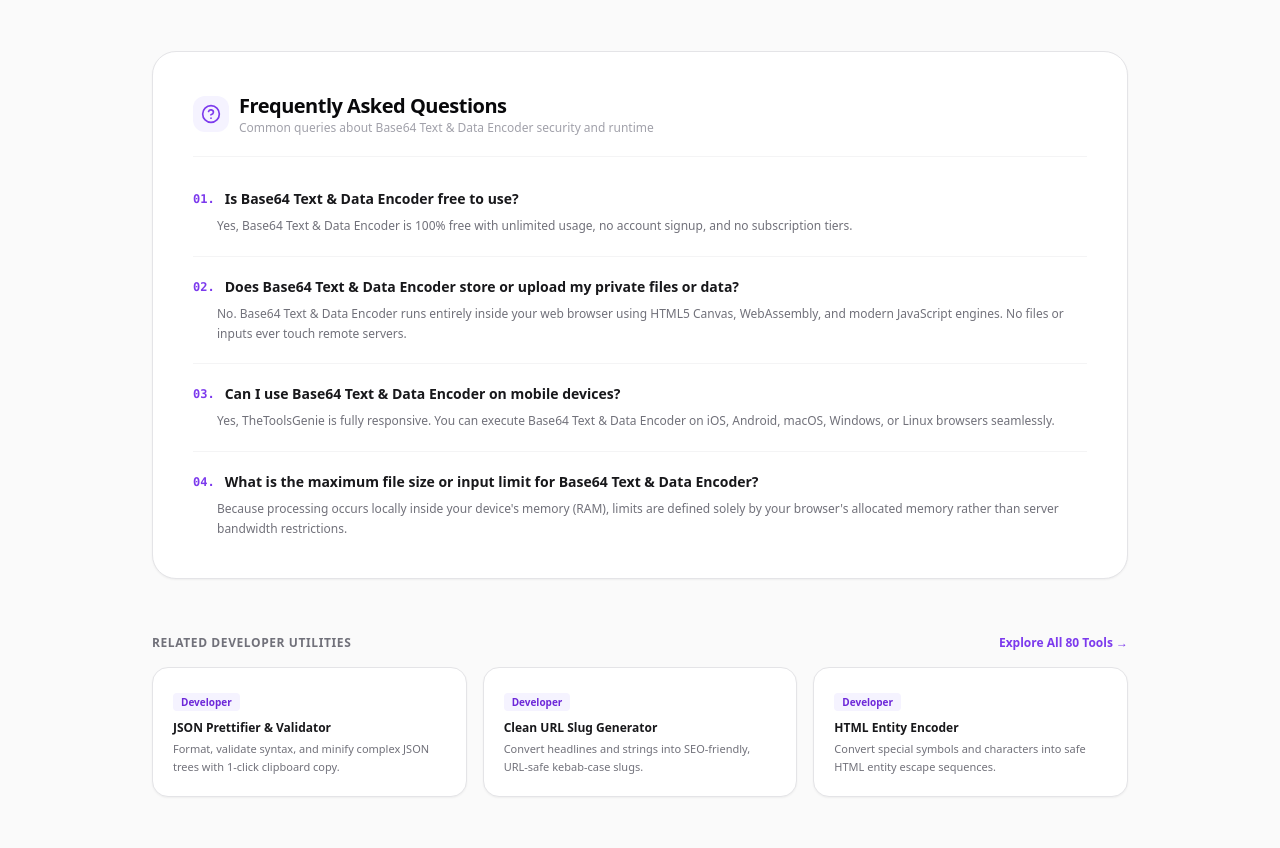
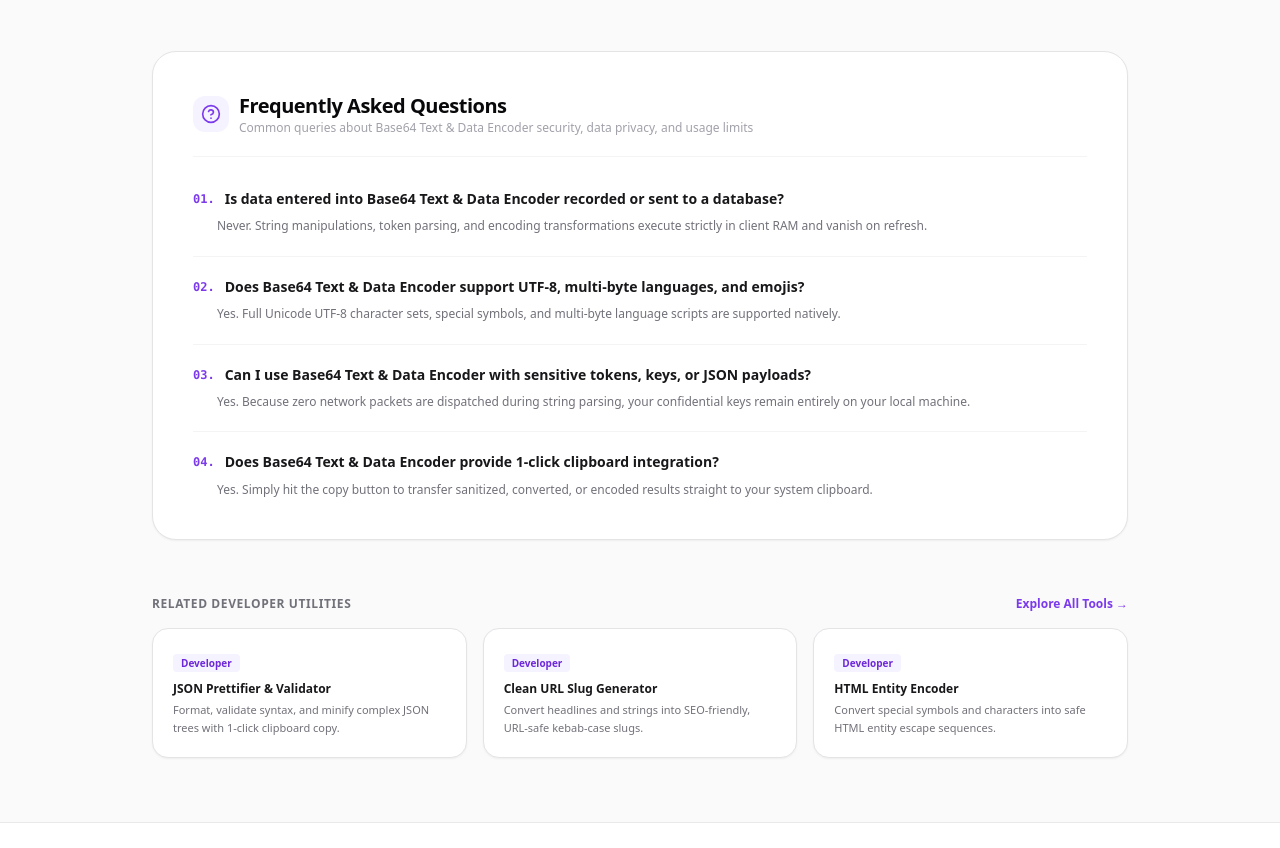
Before and after one commit to RajeshKhandare/thetoolsgenie-, a Next.js app: page /tools/base64-encoder-decoder in a window 1280 px wide. Shown: the part 620-1468 px from the top of the page. Built offline with nearby package versions, Linux system fonts and the light colour scheme.

Commit message:
Update page.tsx

```diff
--- a/app/tools/[slug]/page.tsx
+++ b/app/tools/[slug]/page.tsx
@@ -49,6 +49,132 @@
   };
 }
 
+function getCategoryFaqs(tool: ToolMeta) {
+  switch (tool.category) {
+    case 'PDF':
+      return [
+        {
+          question: `Does ${tool.name} store or view the contents of my PDF?`,
+          answer: `No. ${tool.name} processes byte streams locally in your browser memory via WebAssembly and Canvas APIs. No documents or data are transferred to external servers.`,
+        },
+        {
+          question: `Will page quality, font rendering, or text sharpness degrade?`,
+          answer: `Vector elements, high-resolution text layers, and embedded layout structures remain completely intact without lossy compression.`,
+        },
+        {
+          question: `Can I process password-protected PDF documents?`,
+          answer: `Yes, provided you provide the correct authorization password to decrypt and parse the document in local client RAM.`,
+        },
+        {
+          question: `Is there any page limit or restriction on document length?`,
+          answer: `Because processing runs client-side, the file capacity depends entirely on your machine's browser RAM rather than arbitrary server limits.`,
+        },
+      ];
+
+    case 'Image':
+    case 'Image Crop':
+      return [
+        {
+          question: `Does ${tool.name} preserve alpha transparency and color depth?`,
+          answer: `Yes, transparent alpha channels for PNG and WebP files are fully preserved alongside high dynamic range color coordinates.`,
+        },
+        {
+          question: `Is there an upload limit on image dimensions or megapixels?`,
+          answer: `No server ceiling exists. You can process high-resolution DSLR photos or large canvas graphics up to the browser memory allocation.`,
+        },
+        {
+          question: `Will my exported image contain any watermark or branding?`,
+          answer: `No. All rendered output graphics are 100% clean, unbranded, and suitable for direct commercial and personal publishing.`,
+        },
+        {
+          question: `Are EXIF metadata tags preserved during image processing?`,
+          answer: `Standard processing optimizes file payloads by stripping redundant metadata, but you can retain clean source pixels without visual degradation.`,
+        },
+      ];
+
+    case 'Finance':
+      return [
+        {
+          question: `How accurate are the formulas applied in ${tool.name}?`,
+          answer: `All figures follow standardized banking amortization, CAGR models, and standard compound growth interest algorithms.`,
+        },
+        {
+          question: `Are tax adjustments or inflation factored into these outputs?`,
+          answer: `Calculations represent nominal, pre-tax metrics. Pair these numbers with our Inflation Calculator to evaluate real purchasing power.`,
+        },
+        {
+          question: `Can I export or copy the calculation results for financial reports?`,
+          answer: `Yes, results can be copied directly with one click to transfer into spreadsheets, invoices, or budget planners.`,
+        },
+        {
+          question: `Does this calculator recommend specific investment products?`,
+          answer: `No. This utility functions strictly as a mathematical visualization engine and does not constitute certified financial advice.`,
+        },
+      ];
+
+    case 'Compiler':
+      return [
+        {
+          question: `How does ${tool.name} compile code without a remote server?`,
+          answer: `Execution runs locally using lightweight WebAssembly (WASM) and browser V8 JavaScript runtimes directly inside your browser tab.`,
+        },
+        {
+          question: `Can I make outbound network requests (API calls) from this runner?`,
+          answer: `Cross-origin sandbox policies prevent external socket calls to guarantee user security and local containment.`,
+        },
+        {
+          question: `What prevents my browser tab from hanging during heavy execution?`,
+          answer: `Execution handles thread isolation and automatic timeout limits to stop long or infinite computational loops safely.`,
+        },
+        {
+          question: `Is my source code or database query logged anywhere?`,
+          answer: `No. Code remains strictly in volatile client memory and is wiped clean as soon as the tab is refreshed.`,
+        },
+      ];
+
+    case 'Converters':
+    case 'Calculators':
+      return [
+        {
+          question: `Which measurement standards are used by ${tool.name}?`,
+          answer: `Calculations adhere strictly to International System of Units (SI) standards and standardized conversion factors.`,
+        },
+        {
+          question: `Can I run conversions offline without an active internet connection?`,
+          answer: `Yes. Once the web application is loaded in your browser cache, the conversion logic functions fully offline.`,
+        },
+        {
+          question: `What degree of fractional precision is maintained?`,
+          answer: `Outputs preserve high floating-point precision, rounded cleanly for display while avoiding common binary floating inaccuracies.`,
+        },
+        {
+          question: `Does ${tool.name} support negative or exponential values?`,
+          answer: `Yes, standard negative offsets (such as sub-zero temperatures) and large numerical values are parsed seamlessly.`,
+        },
+      ];
+
+    default: // Developer & Text Utilities
+      return [
+        {
+          question: `Is data entered into ${tool.name} recorded or sent to a database?`,
+          answer: `Never. String manipulations, token parsing, and encoding transformations execute strictly in client RAM and vanish on refresh.`,
+        },
+        {
+          question: `Does ${tool.name} support UTF-8, multi-byte languages, and emojis?`,
+          answer: `Yes. Full Unicode UTF-8 character sets, special symbols, and multi-byte language scripts are supported natively.`,
+        },
+        {
+          question: `Can I use ${tool.name} with sensitive tokens, keys, or JSON payloads?`,
+          answer: `Yes. Because zero network packets are dispatched during string parsing, your confidential keys remain entirely on your local machine.`,
+        },
+        {
+          question: `Does ${tool.name} provide 1-click clipboard integration?`,
+          answer: `Yes. Simply hit the copy button to transfer sanitized, converted, or encoded results straight to your system clipboard.`,
+        },
+      ];
+  }
+}
+
 export default function ToolPage({ params }: { params: { slug: string } }) {
   const tool = TOOLS_REGISTRY.find((t) => t.slug === params.slug);
 
@@ -64,25 +190,7 @@
     (t) => t.slug !== tool.slug && t.category === tool.category
   ).slice(0, 3);
 
-  // Dynamic FAQs tailored specifically to tool context
-  const dynamicFaqs = [
-    {
-      question: `Is ${tool.name} free to use?`,
-      answer: `Yes, ${tool.name} is 100% free with unlimited usage, no account signup, and no subscription tiers.`
-    },
-    {
-      question: `Does ${tool.name} store or upload my private files or data?`,
-      answer: `No. ${tool.name} runs entirely inside your web browser using HTML5 Canvas, WebAssembly, and modern JavaScript engines. No files or inputs ever touch remote servers.`
-    },
-    {
-      question: `Can I use ${tool.name} on mobile devices?`,
-      answer: `Yes, TheToolsGenie is fully responsive. You can execute ${tool.name} on iOS, Android, macOS, Windows, or Linux browsers seamlessly.`
-    },
-    {
-      question: `What is the maximum file size or input limit for ${tool.name}?`,
-      answer: `Because processing occurs locally inside your device's memory (RAM), limits are defined solely by your browser's allocated memory rather than server bandwidth restrictions.`
-    }
-  ];
+  const dynamicFaqs = getCategoryFaqs(tool);
 
   const faqSchema = {
     '@context': 'https://schema.org',
@@ -119,7 +227,7 @@
             </p>
           </div>
 
-          {/* 100% Active Universal Runner */}
+          {/* Tool Engine Runner */}
           <ToolEngineRunner tool={tool} />
 
           {/* Recommended Companion Tool */}
@@ -143,7 +251,7 @@
             </section>
           )}
 
-         {/* Interactive FAQs Section - Clean Structured List */}
+          {/* FAQ Section with Clean Hierarchy */}
           <section className="mt-14 rounded-3xl border border-zinc-200 dark:border-zinc-800 bg-white dark:bg-zinc-900 p-6 sm:p-10 shadow-sm">
             <div className="flex items-center gap-2.5 mb-8 border-b border-zinc-100 dark:border-zinc-800 pb-5">
               <div className="flex h-9 w-9 items-center justify-center rounded-xl bg-violet-50 dark:bg-zinc-800 text-violet-600 dark:text-violet-400">
@@ -154,7 +262,7 @@
                   Frequently Asked Questions
                 </h2>
                 <p className="text-xs text-zinc-400 font-medium">
-                  Common queries about {tool.name} security and runtime
+                  Common queries about {tool.name} security, data privacy, and usage limits
                 </p>
               </div>
             </div>
@@ -175,13 +283,16 @@
               ))}
             </div>
           </section>
+
           {/* Related Tools */}
           {relatedTools.length > 0 && (
             <section className="mt-14">
               <div className="flex items-center justify-between mb-4">
-                <h3 className="text-xs font-bold uppercase tracking-wider text-zinc-500">Related {tool.category} Utilities</h3>
+                <h3 className="text-xs font-bold uppercase tracking-wider text-zinc-500">
+                  Related {tool.category} Utilities
+                </h3>
                 <Link href="/tools" className="text-xs font-semibold text-violet-600 dark:text-violet-400 hover:underline">
-                  Explore All 80 Tools →
+                  Explore All Tools →
                 </Link>
               </div>
               <div className="grid grid-cols-1 sm:grid-cols-3 gap-4">
```
